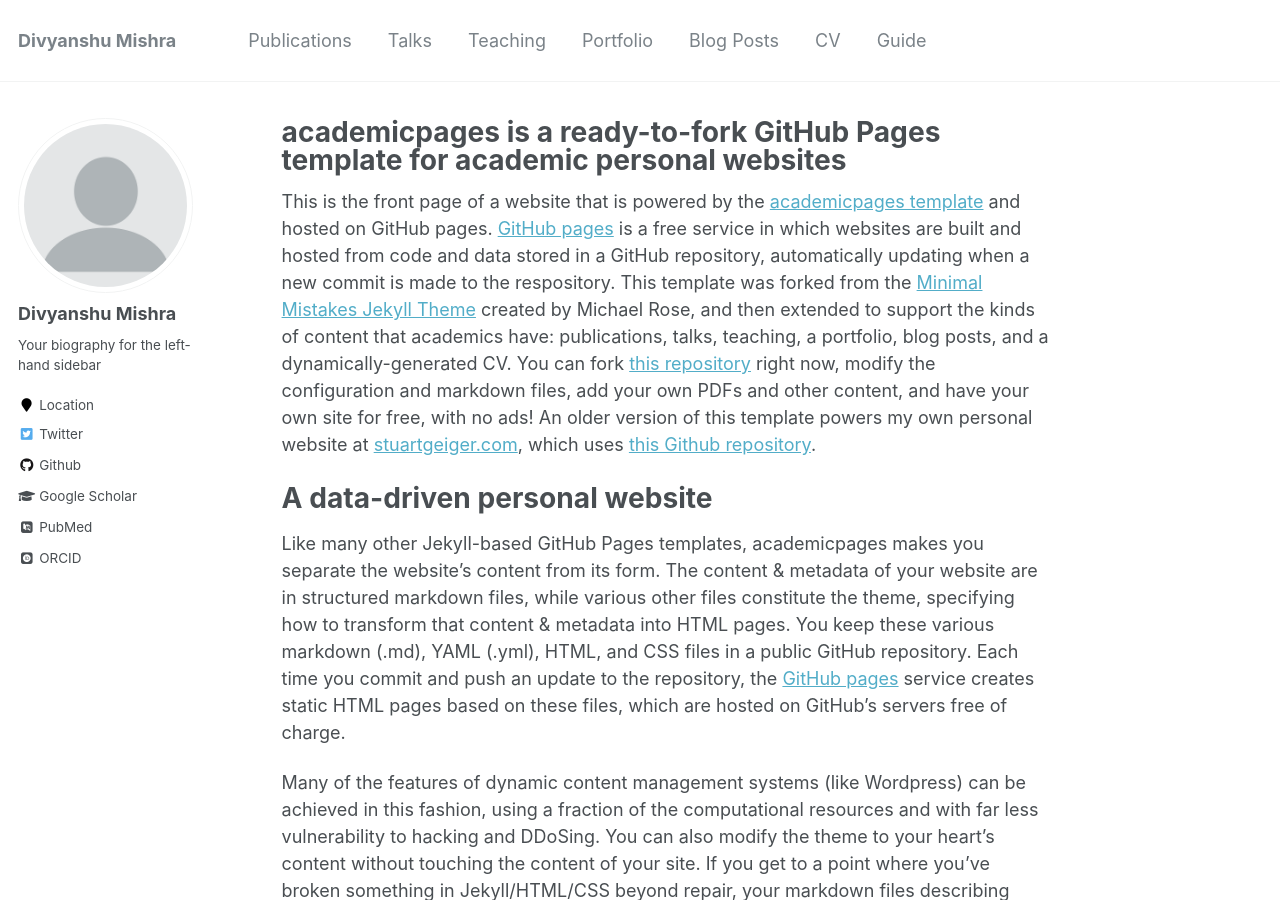
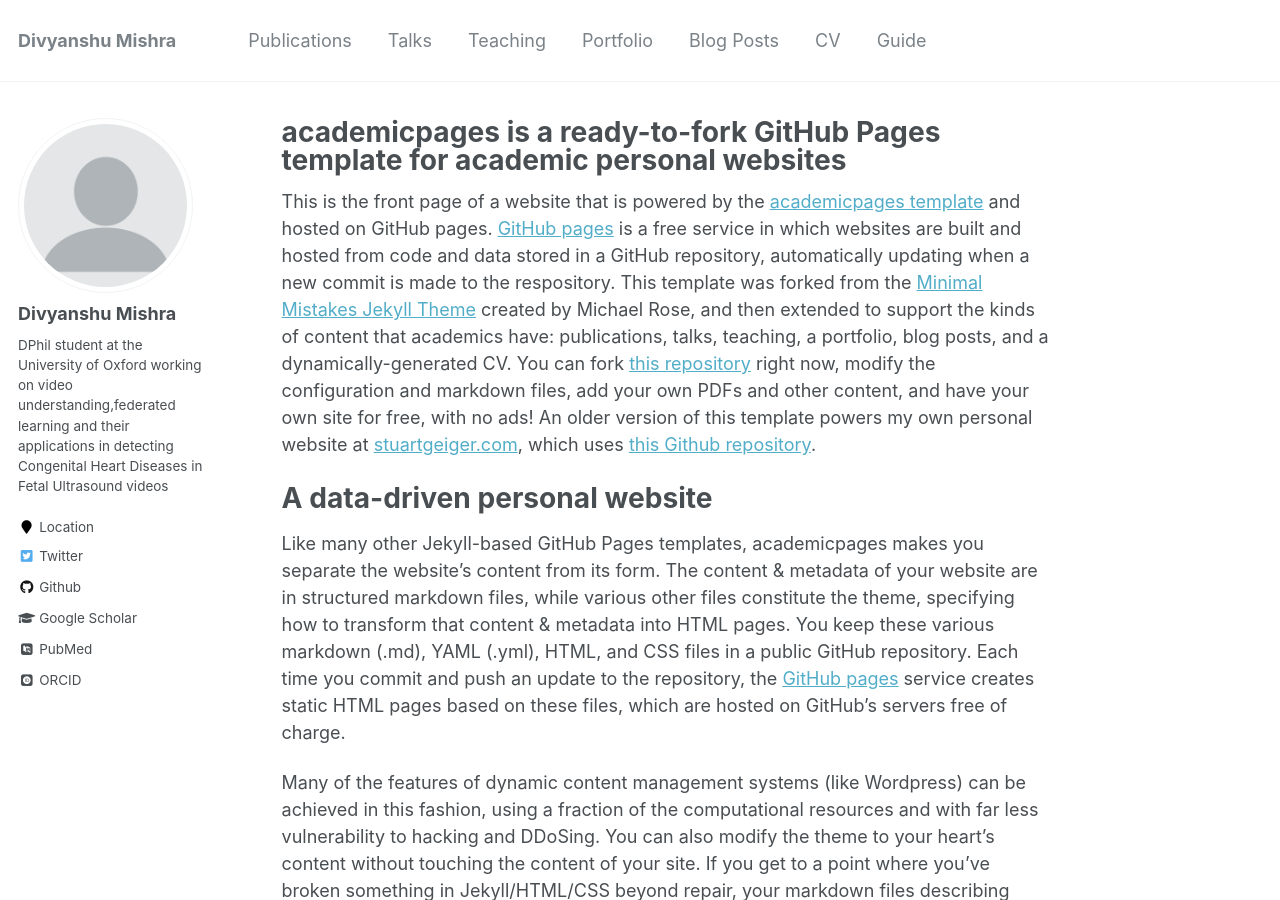
Before and after one commit to FetalUltrasound/divyanshumishra, a Jekyll site: the page built from _pages/about.md, in a window 1280 px wide and 900 px high. Built offline with Jekyll 4.4.1, drawn with Linux system fonts in a browser that asks for light colours; some web fonts are replaced.

Commit message:
Update _config.yml

```diff
--- a/_config.yml
+++ b/_config.yml
@@ -10,7 +10,7 @@ locale                   : "en-US"
 title                    : "Divyanshu Mishra"
 title_separator          : "-"
 name                     : &name "Divyanshu"
-description              : &description "DPhil student at the University of Oxford working on video understanding,federated learning  and their applications in detecting Congenital Heart Diseases in Fetal Ultrasound videos"
+description              : &description ""
 url                      : https://academicpages.github.io # the base hostname & protocol for your site e.g. "https://mmistakes.github.io"
 baseurl                  : "" # the subpath of your site, e.g. "/blog"
 repository               : "academicpages/academicpages.github.io"
@@ -82,7 +82,7 @@ analytics:
 author:
   name             : "Divyanshu Mishra"
   avatar           : "profile.png"
-  bio              : "Your biography for the left-hand sidebar"
+  bio              : "DPhil student at the University of Oxford working on video understanding,federated learning  and their applications in detecting Congenital Heart Diseases in Fetal Ultrasound videos"
   location         : "Location"
   employer         :
   pubmed           : "https://www.ncbi.nlm.nih.gov/pubmed/?term=john+snow"
```
